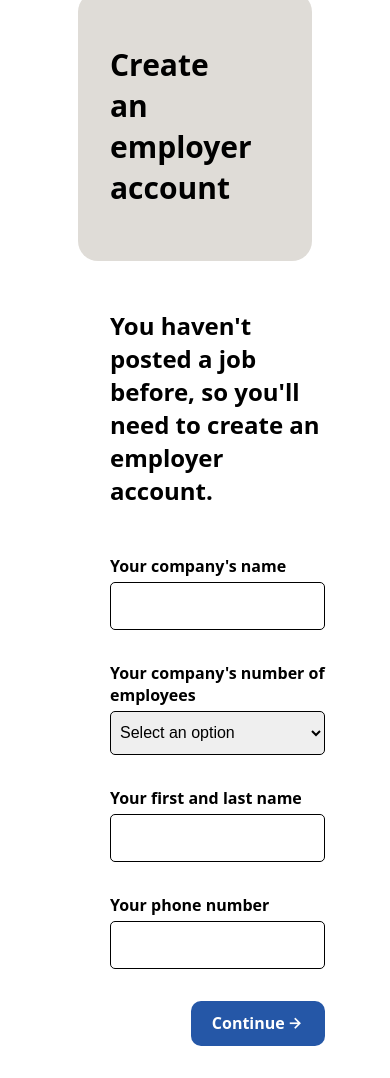
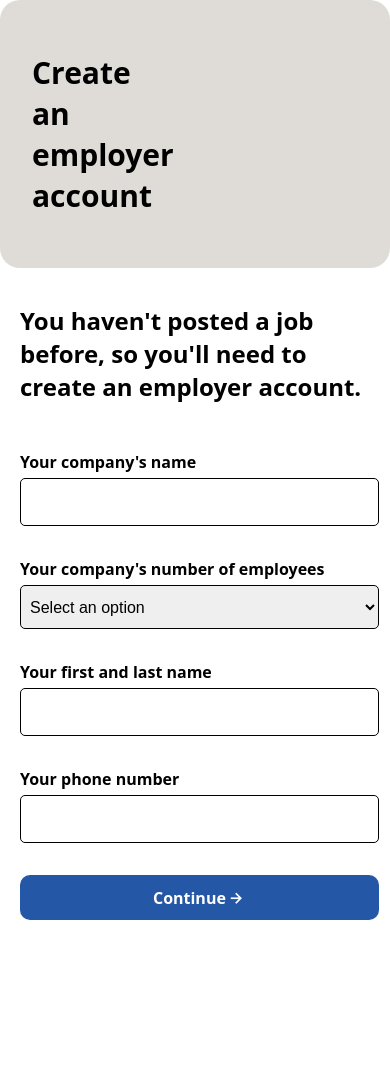
Before and after one commit to Fidahasm/Job-Listing-Portal-, a React (Create React App) app in the folder frontend/: page /employer-register in a window 390 px wide. After the commit the page ends 940 px from the top, so only its background shows below. Built offline with nearby package versions, Linux system fonts and the light colour scheme.

Commit message:
made responsive

```diff
--- a/frontend/src/Screens/Login/EmployerRegistration.css
+++ b/frontend/src/Screens/Login/EmployerRegistration.css
@@ -79,7 +79,7 @@
 .continue{
     height: 45px;
     width: 134px;
-    justify-content: center;
+    justify-content: space-evenly;
     align-items: center;
     display: flex;
     color: white;
@@ -94,3 +94,22 @@
     display: flex;
     justify-content: flex-end;
 }
+
+@media only screen and (max-width: 750px){
+    .subdiv{
+        width: 100%;
+        margin-top: 80px;
+    }
+    .form{
+        padding: 20px;
+    }
+}
+@media only screen and (max-width: 450px){
+    .continue{
+        width: 100%;
+        justify-content: center;
+    }
+    .subdiv{
+        margin-top: 0;
+    }
+}
```
